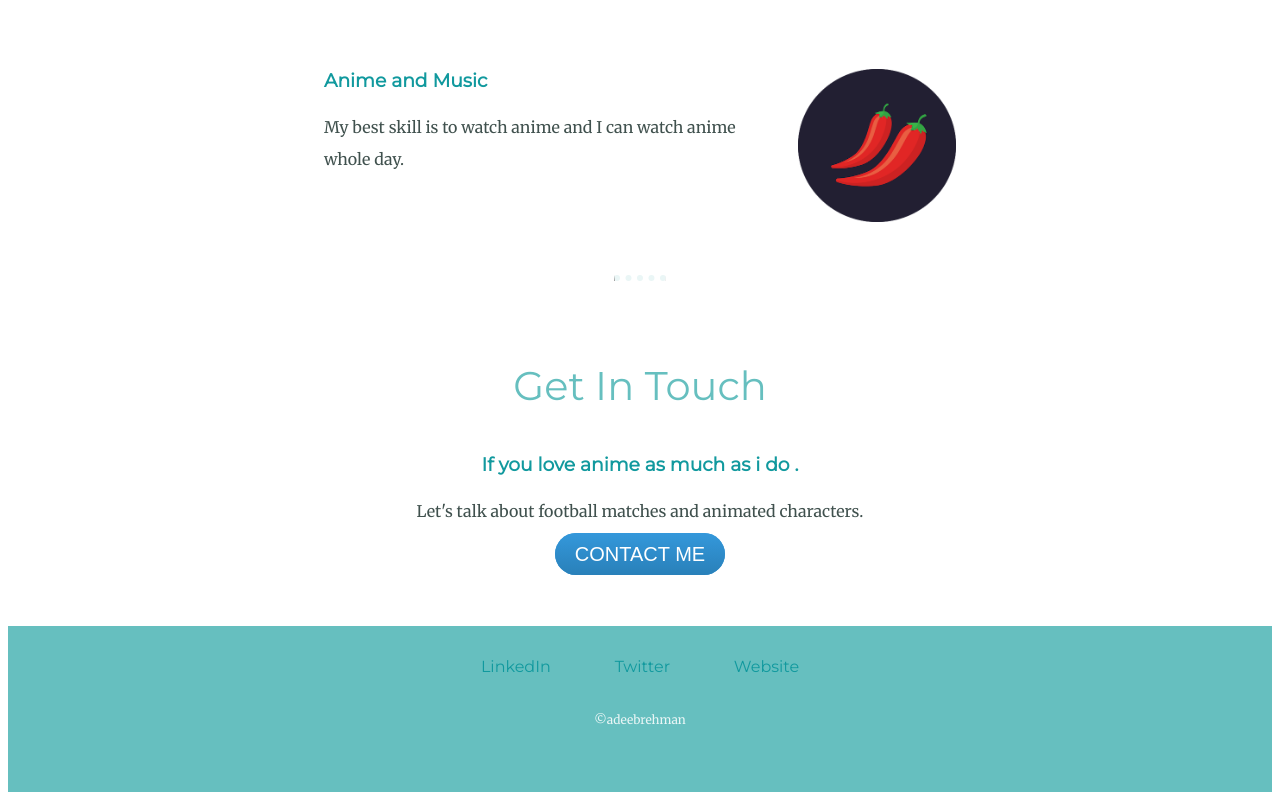
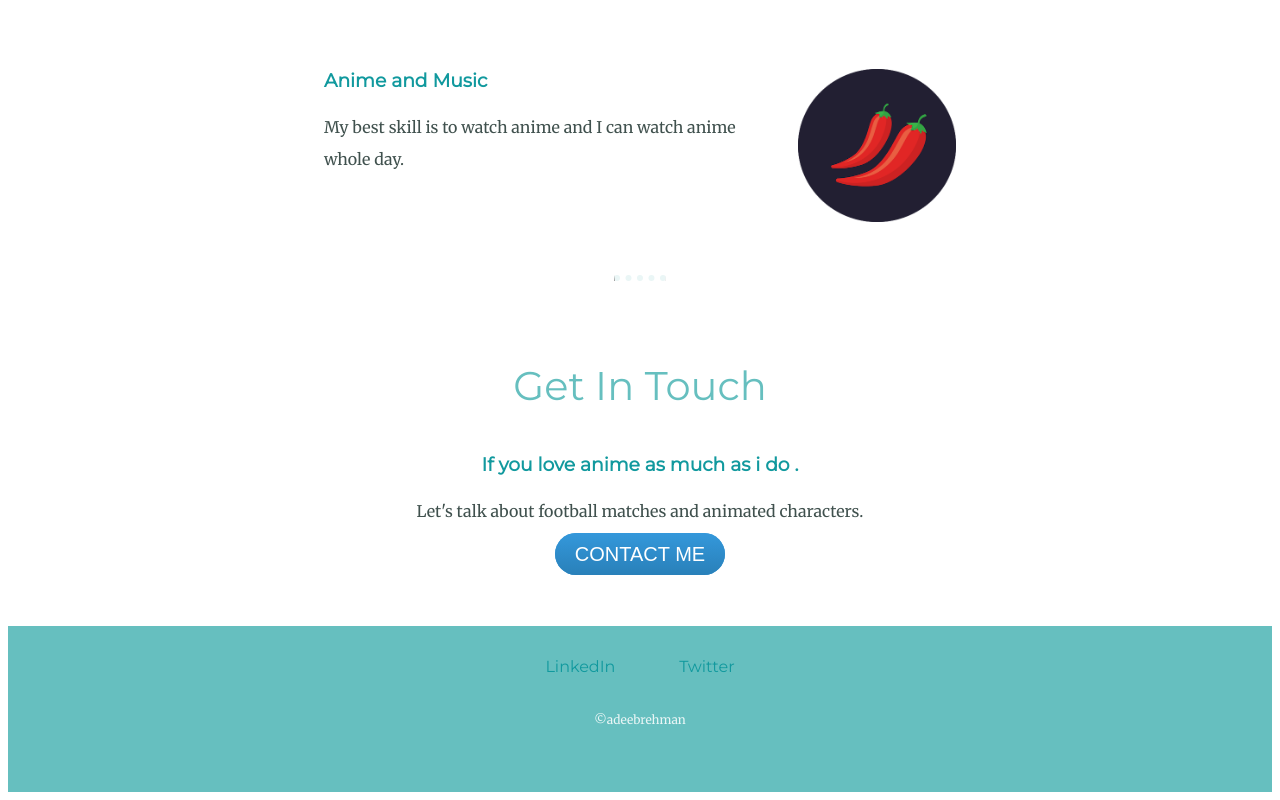
Before and after one commit to eddyrehman/introsite, a plain HTML site: page index.html in a window 1280 px wide. Shown: the part 1913-2713 px from the top of the page. Drawn offline with Linux system fonts and the light colour scheme.

Commit message:
Update index.html

```diff
--- a/index.html
+++ b/index.html
@@ -61,8 +61,7 @@
 
       <div class="bottom-container">
         <a class="footer-link" href="">LinkedIn</a>
-        <a class="footer-link" href="https://twitter.com/">Twitter</a>
-        <a class="footer-link" href="https://www.appbrewery.co/">Website</a>
+          <a class="footer-link" href="https://twitter.com/">Twitter</a>
         <p class="copyright">©adeebrehman</p>
       </div>
 
```
